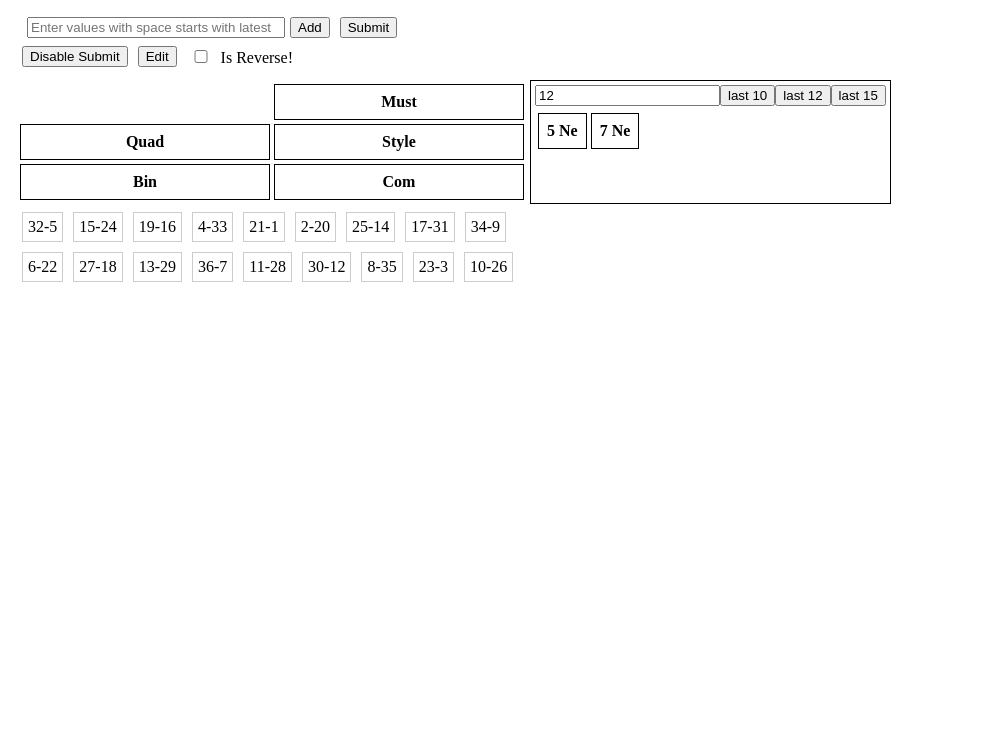
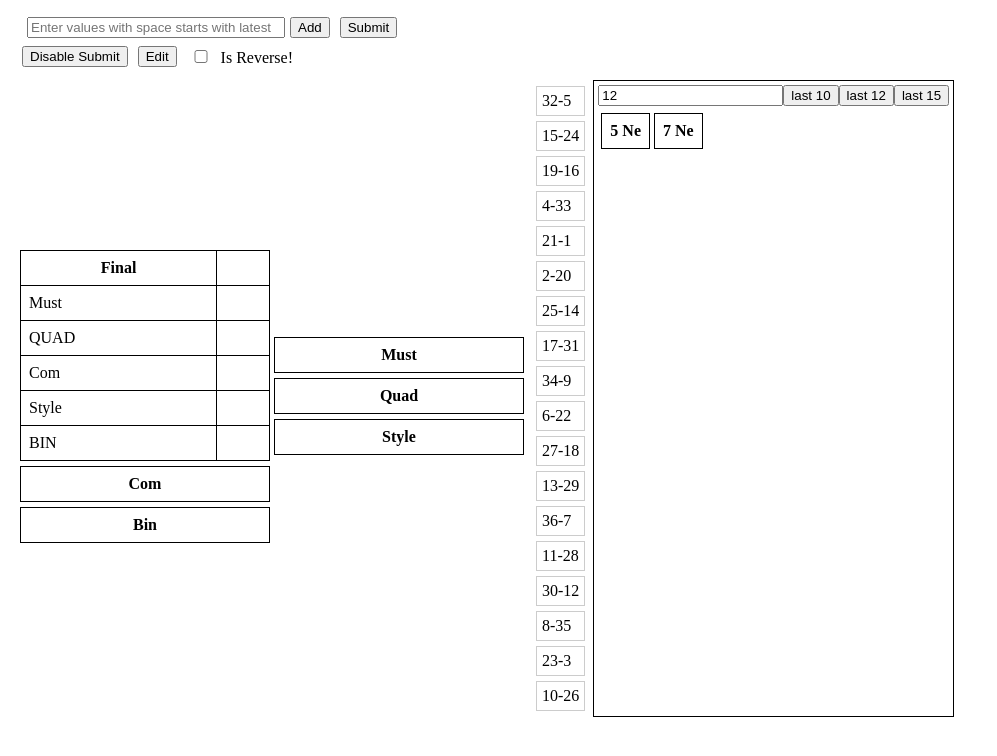
Before and after one commit to dhileepvar/mytesting, a React (Create React App) app: page / in a window 1280 px wide. Shown: the top 756 px of the page, without its empty margins (0-997 px from the left). Built offline with nearby package versions, Linux system fonts and the light colour scheme.

Commit message:
allign fixed

```diff
--- a/src/App.tsx
+++ b/src/App.tsx
@@ -115,13 +115,11 @@ const App = () => {
                         <td style={{width:'250px'}}>
                           <TopThreeCheck data={data} />
                         </td>
+                        <td>
+                          <div style={{flexWrap: 'wrap' }}> {Opposites.map((opposite, index) => ( <div key={index} style={{ padding: '5px', border: '1px solid #ccc', margin: '5px' }}> {opposite} </div> ))} </div>
+                        </td>
                         <td style={{verticalAlign: 'top', border: '1px solid black', borderCollapse: 'collapse' }}>
                           <MissingTab data={data} />
-                        </td>
-                      </tr>
-                      <tr>
-                        <td>
-                          <div style={{ display: 'flex', flexWrap: 'wrap' }}> {Opposites.map((opposite, index) => ( <div key={index} style={{ padding: '5px', border: '1px solid #ccc', margin: '5px' }}> {opposite} </div> ))} </div>
                         </td>
                       </tr>
                     </table>
--- a/src/components/TopThreeCheck.tsx
+++ b/src/components/TopThreeCheck.tsx
@@ -25,7 +25,7 @@ const TopThreeCheck: React.FC<TopThreeCheckProps> = ({ data }) => {
   const [ThreeStyleArray, set3StyleArray] = useState<finalResult[]>([]);
   const [ThreeComArray, set3ComArray] = useState<finalResult[]>([]);
   const [FiveStyleArray, set5StyleArray] = useState<finalResult[]>([]);
-  const [AltCheckArray, setAltCheckArray] = useState<string>('');
+  const [AltCheckArray, setAltCheckArray] = useState<finalResult[]>([]);
 
   const neigArray = [
     { numlimit: '3', num: '0', neigsStr: ',32,0,26,' },
@@ -804,51 +804,72 @@ const TopThreeCheck: React.FC<TopThreeCheckProps> = ({ data }) => {
       const temp5array: finalResult[] = [];
       const temp5BINarray: finalResult[] = [];
       const temp5Stylearray: finalResult[] = [];
-      const tempaltarray: string = '';
+      const tempaltarray: finalResult[] = [];
+      const mustArray: number[][] = [];
+      const quadArray: number[][] = [];
+      const binArray: number[][] = [];
+      const styleArray: number[][] = [];
+      const comArray: number[][] = [];
 
       combinations.forEach(combination => {
         console.log(`Checking data item value: ${combination}`);
         const foundResultThree = CheckforCombination(combination.Comb, 3, data, neigArray);
         const splitResult = foundResultThree.split('--');
         if(foundResultThree != ''){
+          const tempNearVals = filterNeigArray(neigArray, '3', splitResult[1].toString());
+          const trimmedString = tempNearVals.replace(/^,|,$/g, '');
+          const numberArray = trimmedString.split(',').map(Number);
           if(combination.quad === '1' || combination.quad === 'A1'){
             temp3array.push({Combination: splitResult[0], Style: combination.style, Missing: splitResult[1]});
+            mustArray.push(numberArray);
           }else if(combination.quad === '2' || combination.quad === 'A2'){
             temp3Quadarray.push({Combination: splitResult[0], Style: combination.style, Missing: splitResult[1]});
+            quadArray.push(numberArray);
           }else if(combination.quad === '3' || combination.quad === 'A3'){
             temp3Stylearray.push({Combination: splitResult[0], Style: combination.style, Missing: splitResult[1]});
+            styleArray.push(numberArray);
           }else if(combination.quad === '4' || combination.quad === 'A4'){
             temp3BINarray.push({Combination: splitResult[0], Style: combination.style, Missing: splitResult[1]});
+            binArray.push(numberArray);
           }else {
             temp3Comarray.push({Combination: splitResult[0], Style: combination.style, Missing: splitResult[1]});
+            comArray.push(numberArray);
           }
         }
-        /*const foundResultFive = CheckforCombination(combination.Comb, 5, data, neigArray);
-        const splitResultFive = foundResultFive.split('--');
-        let tempValue = {Combination: splitResultFive[0], Style: combination.style, Missing: splitResultFive[1]};
-        if(foundResultFive != '' && !temp3array.includes(tempValue) && !temp3BINarray.includes(tempValue) && !temp3Stylearray.includes(tempValue)){
-          if(combination.quad === '1'){
-            temp5array.push(tempValue);
-          }else if(combination.quad === '2'){
-            temp5BINarray.push(tempValue);
-          }else{
-            temp5Stylearray.push(tempValue);
+      });
+
+      if(data.length > 0){
+        let firstNo: string = data[0].value;
+        let secondNo: string = data[0].value;
+        let thirdNo: string = data[0].value;
       }
-        }*/
+
+      tempaltarray.push({
+        Combination: 'Must', Missing: mustArray.join('--'),
+        Style: ''
+      });
+      tempaltarray.push({
+        Combination: 'QUAD', Missing: quadArray.join('--'),
+        Style: ''
+      });
+      tempaltarray.push({
+        Combination: 'Com', Missing: comArray.join('--'),
+        Style: ''
+      });
+      tempaltarray.push({
+        Combination: 'Style', Missing: styleArray.join('--'),
+        Style: ''
+      });
+      tempaltarray.push({
+        Combination: 'BIN', Missing: binArray.join('--'),
+        Style: ''
       });
       set3CheckArray(temp3array);
       set3BINArray(temp3BINarray);
       set3StyleArray(temp3Stylearray);
       set3QuadArray(temp3Quadarray);
       set3ComArray(temp3Comarray);
-      //set5CheckArray(temp5array);
-      //set5BINArray(temp5BINarray);
-      //set5StyleArray(temp5Stylearray);
-
-      //let firstNo: string = data[0].value;
-      //let secondNo: string = data[0].value;
-      //let thirdNo: string = data[0].value;
-
+      setAltCheckArray(tempaltarray);
   }, [data]);
 
   return (
@@ -856,16 +877,29 @@ const TopThreeCheck: React.FC<TopThreeCheckProps> = ({ data }) => {
       <table>
       <tr>
           <td>
-          </td>
-          <td>
-            <table style={{ border: '1px solid black', width: '250px', borderCollapse: 'collapse' }}>
+            <table style={{ border: '1px solid black', width: '250px', borderCollapse: 'collapse', marginBottom:'5px' }}>
                 <thead>
                   <tr>
-                    <th style={{ border: '1px solid black', padding: '8px' }}>Must</th>
+                    <th style={{ border: '1px solid black', padding: '8px' }}>Final</th>
                   </tr>
                 </thead>
                 <tbody>
-                  {ThreeCheckArray.map((item, index) => (
+                  {AltCheckArray.map((item, index) => (
+                    <tr key={index}>
+                      <td style={{ border: '1px solid black', padding: '8px' }}>{item.Combination}</td>
+                      <td style={{ border: '1px solid black', padding: '8px' }}>{item.Missing}</td>
+                    </tr>
+                  ))}
+                </tbody>
+            </table>
+            <table style={{ border: '1px solid black', width: '250px', borderCollapse: 'collapse', marginBottom:'5px' }}>
+                <thead>
+                  <tr>
+                    <th style={{ border: '1px solid black', padding: '8px' }}>Com</th>
+                  </tr>
+                </thead>
+                <tbody>
+                  {ThreeComArray.map((item, index) => (
                     <tr key={index}>
                       <td style={{ border: '1px solid black', padding: '8px' }}>{item.Combination}</td>
                       <td style={{ border: '1px solid black', padding: '8px' }}>{item.Style}</td>
@@ -874,49 +908,7 @@ const TopThreeCheck: React.FC<TopThreeCheckProps> = ({ data }) => {
                   ))}
                 </tbody>
               </table>
-          </td>
-        </tr>
-        <tr>
-          <td>
-            <table style={{ border: '1px solid black', width: '250px', borderCollapse: 'collapse' }}>
-              <thead>
-                <tr>
-                  <th style={{ border: '1px solid black', padding: '8px' }}>Quad</th>
-                </tr>
-              </thead>
-              <tbody>
-                {ThreeQuadArray.map((item, index) => (
-                  <tr key={index}>
-                    <td style={{ border: '1px solid black', padding: '8px' }}>{item.Combination}</td>
-                    <td style={{ border: '1px solid black', padding: '8px' }}>{item.Style}</td>
-                    <td style={{ border: '1px solid black', padding: '8px' }}>{item.Missing}</td>
-                  </tr>
-                ))}
-              </tbody>
-            </table>
-          </td>
-          <td>
-            <table style={{ border: '1px solid black', width: '250px', borderCollapse: 'collapse' }}>
-              <thead>
-                <tr>
-                  <th style={{ border: '1px solid black', padding: '8px' }}>Style</th>
-                </tr>
-              </thead>
-              <tbody>
-                {ThreeStyleArray.map((item, index) => (
-                  <tr key={index}>
-                    <td style={{ border: '1px solid black', padding: '8px' }}>{item.Combination}</td>
-                    <td style={{ border: '1px solid black', padding: '8px' }}>{item.Style}</td>
-                    <td style={{ border: '1px solid black', padding: '8px' }}>{item.Missing}</td>
-                  </tr>
-                ))}
-              </tbody>
-            </table>
-          </td>
-        </tr>
-        <tr>
-          <td>
-              <table style={{ border: '1px solid black', width: '250px', borderCollapse: 'collapse' }}>
+            <table style={{ border: '1px solid black', width: '250px', borderCollapse: 'collapse', marginBottom:'5px' }}>
                 <thead>
                   <tr>
                     <th style={{ border: '1px solid black', padding: '8px' }}>Bin</th>
@@ -934,73 +926,55 @@ const TopThreeCheck: React.FC<TopThreeCheckProps> = ({ data }) => {
             </table>
           </td>
           <td>
-              <table style={{ border: '1px solid black', width: '250px', borderCollapse: 'collapse' }}>
+            <table style={{ border: '1px solid black', width: '250px', borderCollapse: 'collapse', marginBottom:'5px' }}>
                 <thead>
                   <tr>
-                    <th style={{ border: '1px solid black', padding: '8px' }}>Com</th>
+                    <th style={{ border: '1px solid black', padding: '8px' }}>Must</th>
                   </tr>
                 </thead>
                 <tbody>
-                  {ThreeComArray.map((item, index) => (
+                  {ThreeCheckArray.map((item, index) => (
                     <tr key={index}>
+                      <td style={{ border: '1px solid black', padding: '8px' }}>{item.Missing}</td>
+                      <td style={{ border: '1px solid black', padding: '8px' }}>{item.Style}</td>
                       <td style={{ border: '1px solid black', padding: '8px' }}>{item.Combination}</td>
-                      <td style={{ border: '1px solid black', padding: '8px' }}>{item.Style}</td>
-                      <td style={{ border: '1px solid black', padding: '8px' }}>{item.Missing}</td>
                     </tr>
                   ))}
                 </tbody>
             </table>
-            </td>
-          {/*<td>
-          <table style={{ border: '1px solid black', width: '250px', borderCollapse: 'collapse' }}>
+            <table style={{ border: '1px solid black', width: '250px', borderCollapse: 'collapse', marginBottom:'5px' }}>
               <thead>
                 <tr>
-                  <th style={{ border: '1px solid black', padding: '8px' }}>Five</th>
+                  <th style={{ border: '1px solid black', padding: '8px' }}>Quad</th>
                 </tr>
               </thead>
               <tbody>
-                {FiveCheckArray.map((item, index) => (
+                {ThreeQuadArray.map((item, index) => (
                   <tr key={index}>
+                    <td style={{ border: '1px solid black', padding: '8px' }}>{item.Missing}</td>
+                    <td style={{ border: '1px solid black', padding: '8px' }}>{item.Style}</td>
                     <td style={{ border: '1px solid black', padding: '8px' }}>{item.Combination}</td>
-                    <td style={{ border: '1px solid black', padding: '8px' }}>{item.Style}</td>
-                    <td style={{ border: '1px solid black', padding: '8px' }}>{item.Missing}</td>
                   </tr>
                 ))}
               </tbody>
             </table>
-            <table style={{ border: '1px solid black', width: '250px', borderCollapse: 'collapse' }}>
+            <table style={{ border: '1px solid black', width: '250px', borderCollapse: 'collapse', marginBottom:'5px' }}>
               <thead>
                 <tr>
                   <th style={{ border: '1px solid black', padding: '8px' }}>Style</th>
                 </tr>
               </thead>
               <tbody>
-                {FiveStyleArray.map((item, index) => (
+                {ThreeStyleArray.map((item, index) => (
                   <tr key={index}>
+                    <td style={{ border: '1px solid black', padding: '8px' }}>{item.Missing}</td>
+                    <td style={{ border: '1px solid black', padding: '8px' }}>{item.Style}</td>
                     <td style={{ border: '1px solid black', padding: '8px' }}>{item.Combination}</td>
-                    <td style={{ border: '1px solid black', padding: '8px' }}>{item.Style}</td>
-                    <td style={{ border: '1px solid black', padding: '8px' }}>{item.Missing}</td>
                   </tr>
                 ))}
               </tbody>
             </table>
           </td>
-          <td>
-          <table style={{ border: '1px solid black', width: '100%', borderCollapse: 'collapse' }}>
-              <thead>
-                <tr>
-                  <th style={{ border: '1px solid black', padding: '8px' }}>Seven</th>
-                </tr>
-              </thead>
-              <tbody>
-                {SevenCheckArray.map((item, index) => (
-                  <tr key={index}>
-                    <td style={{ border: '1px solid black', padding: '8px' }}>{item}</td>
-                  </tr>
-                ))}
-              </tbody>
-            </table>
-          </td>*/}
         </tr>
       </table>
     </div>
```
Lines whose indentation alone changed are shown as unchanged.
